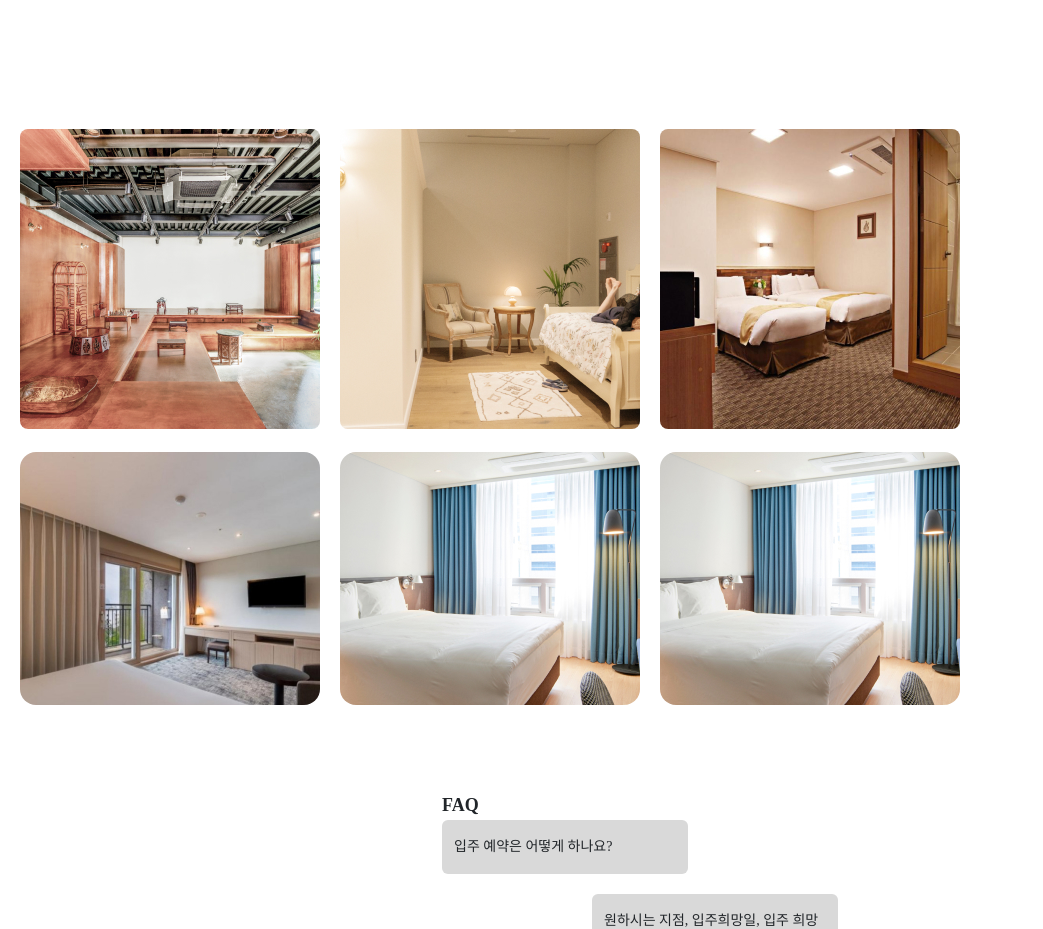
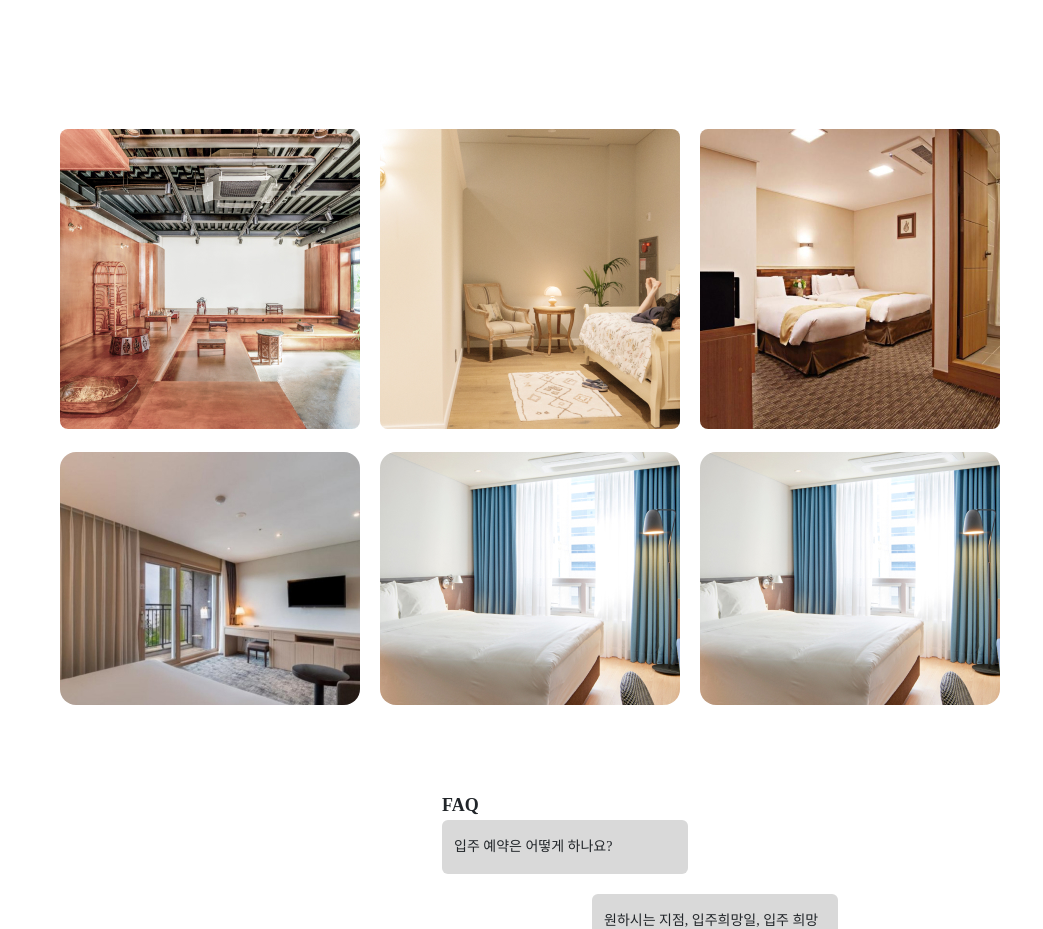
Before and after one commit to nnunun08/ceilb, a plain HTML site: page main_01.html in a window 1280 px wide. Shown: the part 1300-2229 px from the top of the page, without its empty margins (0-1043 px from the left). Drawn offline with nearby package versions, Linux system fonts and the light colour scheme; a web font is replaced by a local one.

Commit message:
slide update

```diff
--- a/asset/css/clients/main.css
+++ b/asset/css/clients/main.css
@@ -95,6 +95,8 @@ h2 {
   gap: 20px;
   padding: 0 20px;
   overflow: auto;
+  max-width: 1200px;
+  margin: 0 auto;
 }
 .mainSlide .slide + .slide {
   margin-top: 23px;
```
Also changed, not shown: 1 other file.
